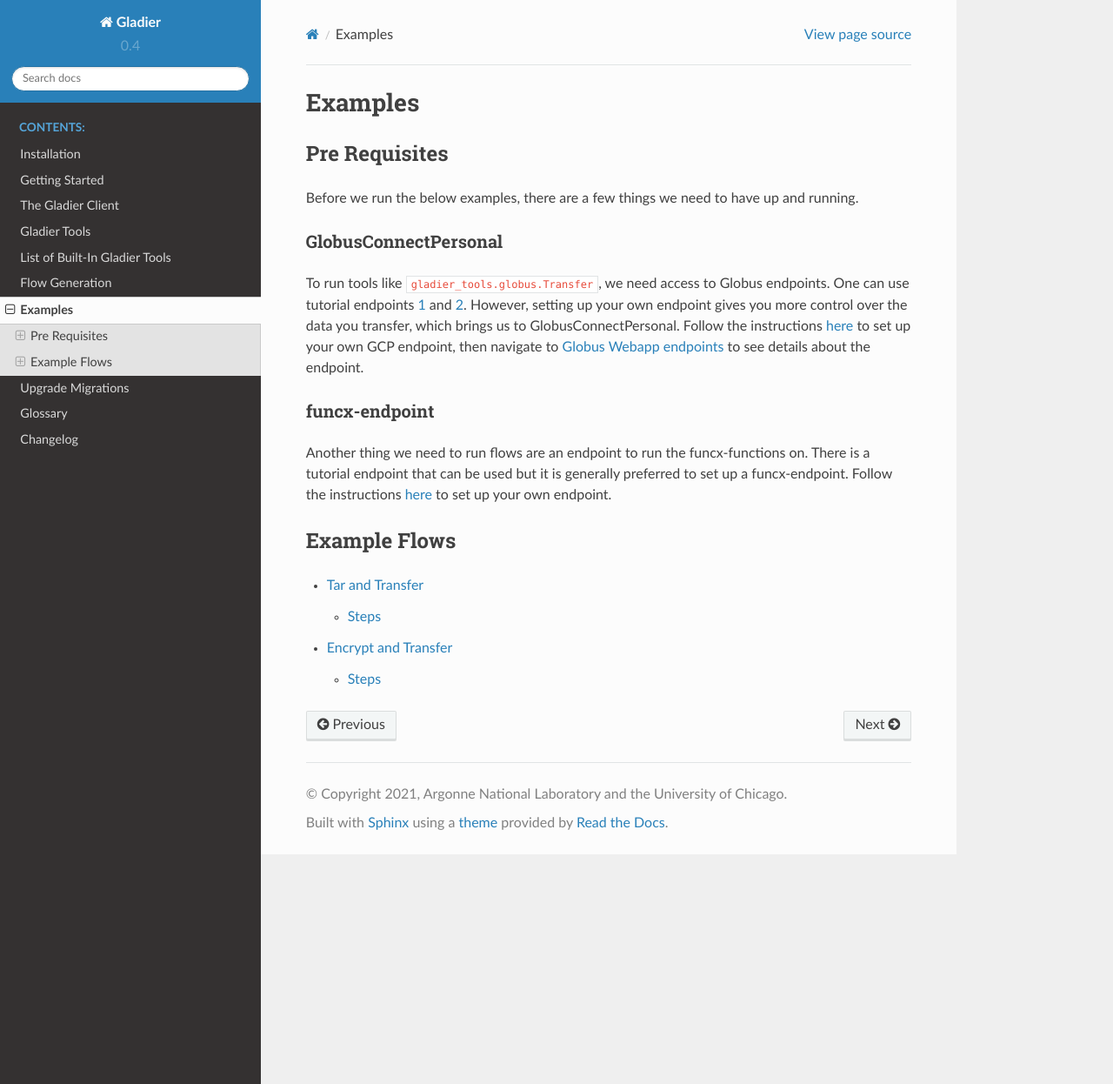
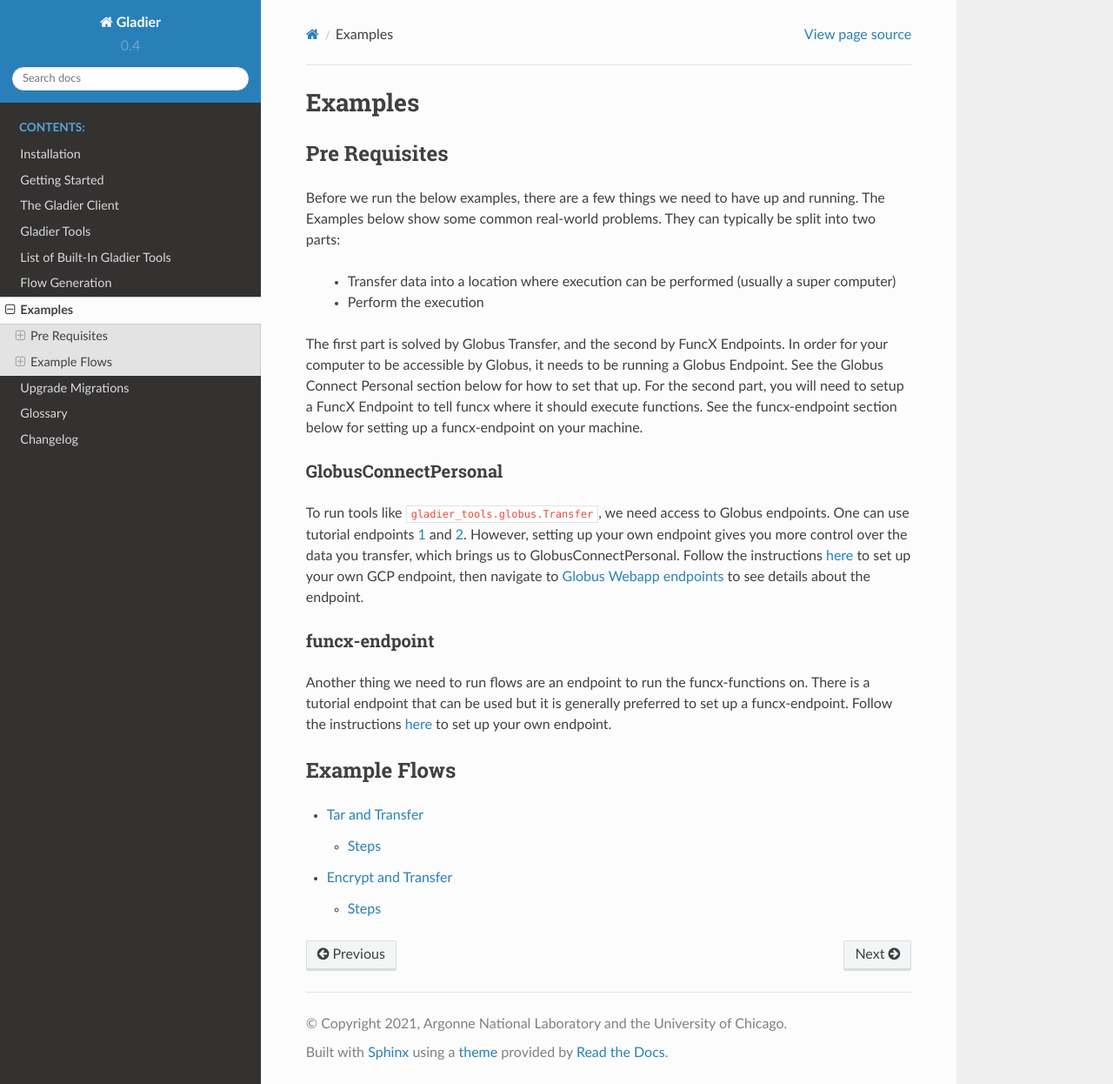
Before and after one commit to globus-gladier/gladier, a Sphinx documentation site: the page built from docs/examples.rst, in a window 1280 px wide and 1246 px high. Shown: the whole window at 87% size. Built offline with Sphinx 7.4.7 and the Read the Docs theme 2.0.0, drawn with Linux system fonts in a browser that asks for light colours.

Commit message:
Added intro paragraph for pre requisites

```diff
--- a/docs/examples.rst
+++ b/docs/examples.rst
@@ -6,6 +6,12 @@ Pre Requisites
 ---------------
 
 Before we run the below examples, there are a few things we need to have up and running.
+The Examples below show some common real-world problems. They can typically be split into two parts:
+
+   * Transfer data into a location where execution can be performed (usually a super computer)
+   * Perform the execution
+
+The first part is solved by Globus Transfer, and the second by FuncX Endpoints. In order for your computer to be accessible by Globus, it needs to be running a Globus Endpoint. See the Globus Connect Personal section below for how to set that up. For the second part, you will need to setup a FuncX Endpoint to tell funcx where it should execute functions. See the funcx-endpoint section below for setting up a funcx-endpoint on your machine.
 
 GlobusConnectPersonal
 ######################
```
